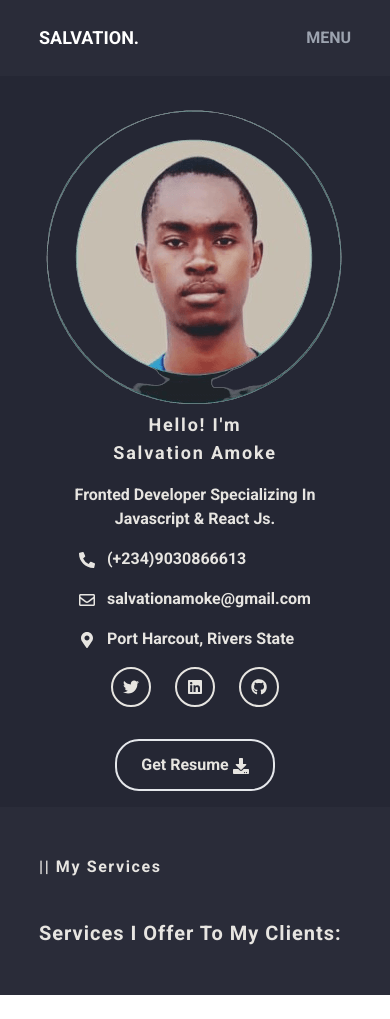
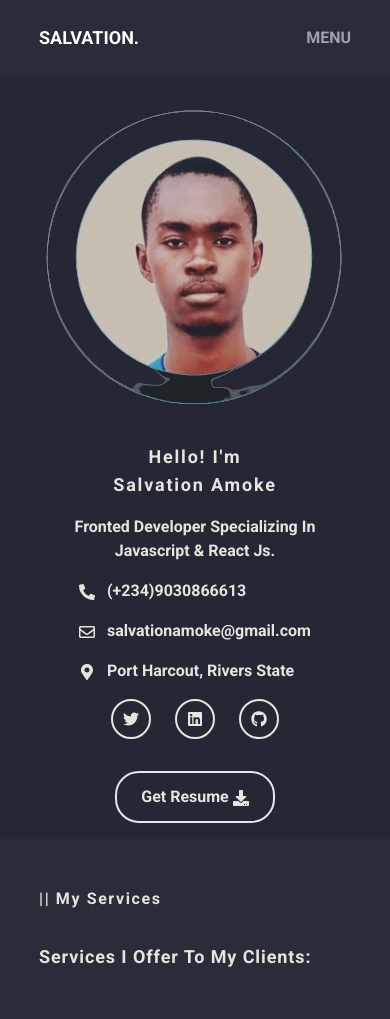
Before and after one commit to salv20/Portfolio, a React (Vite) app: page / in a window 390 px wide. Before the commit the page ends 995 px from the top, so only its background shows below. Built offline with nearby package versions, Linux system fonts and the light colour scheme.

Commit message:
modified:   src/components/Mainbody/About.jsx 	modified:   src/components/Mainbody/Services.jsx

```diff
--- a/src/components/Mainbody/About.jsx
+++ b/src/components/Mainbody/About.jsx
@@ -2,7 +2,7 @@ import { FaGithub, FaDownload, FaLinkedin, FaMapMarkerAlt, FaPhoneAlt, FaRegEnve
 
 const About = () => {
     return (
-        <section className='flex-col-reverse md:flex-row flex w-4/5 mx-auto justify-between text-center md:text-left pb-4'>
+        <section className='flex-col-reverse md:flex-row flex w-4/5 mx-auto justify-between text-center md:text-left pb-4 gap-y-8 md:gap-y-0'>
             <article className='space-y-4 capitalize'>
                 <div className="text-lg md:text-xl  font-bold tracking-widest">
                     <h2>hello! i&apos;m </h2>
--- a/src/components/Mainbody/Services.jsx
+++ b/src/components/Mainbody/Services.jsx
@@ -6,9 +6,9 @@ import { FaComputer, } from 'react-icons/fa6'
 const Services = () => {
     return (
         <section className=" bg-headerLightBg py-12 text-navText">
-            <div className="w-4/5 mx-auto space-y-10 capitalize">
+            <div className="w-4/5 mx-auto space-y-8 capitalize">
                 <h2 className=' md:text-lg font-semibold tracking-widest'>|| my services</h2>
-                <h1 className=' text-xl md:text-3xl tracking-wider'>services i offer to my clients: </h1>
+                <h1 className=' text-lg sm:text-xl md:text-3xl tracking-wider'>services i offer to my clients: </h1>
                 <Swiper
                     slidesPerView={2}
                     spaceBetween={30}
```
